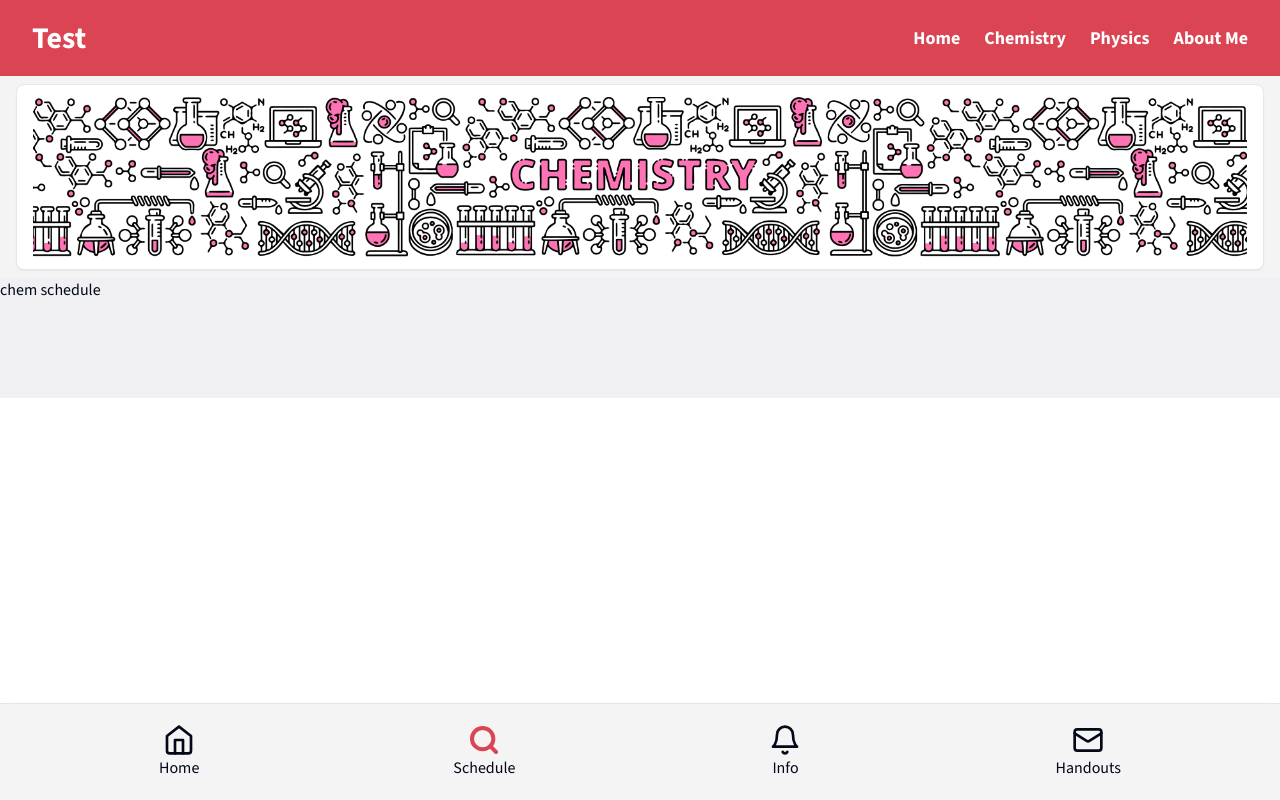
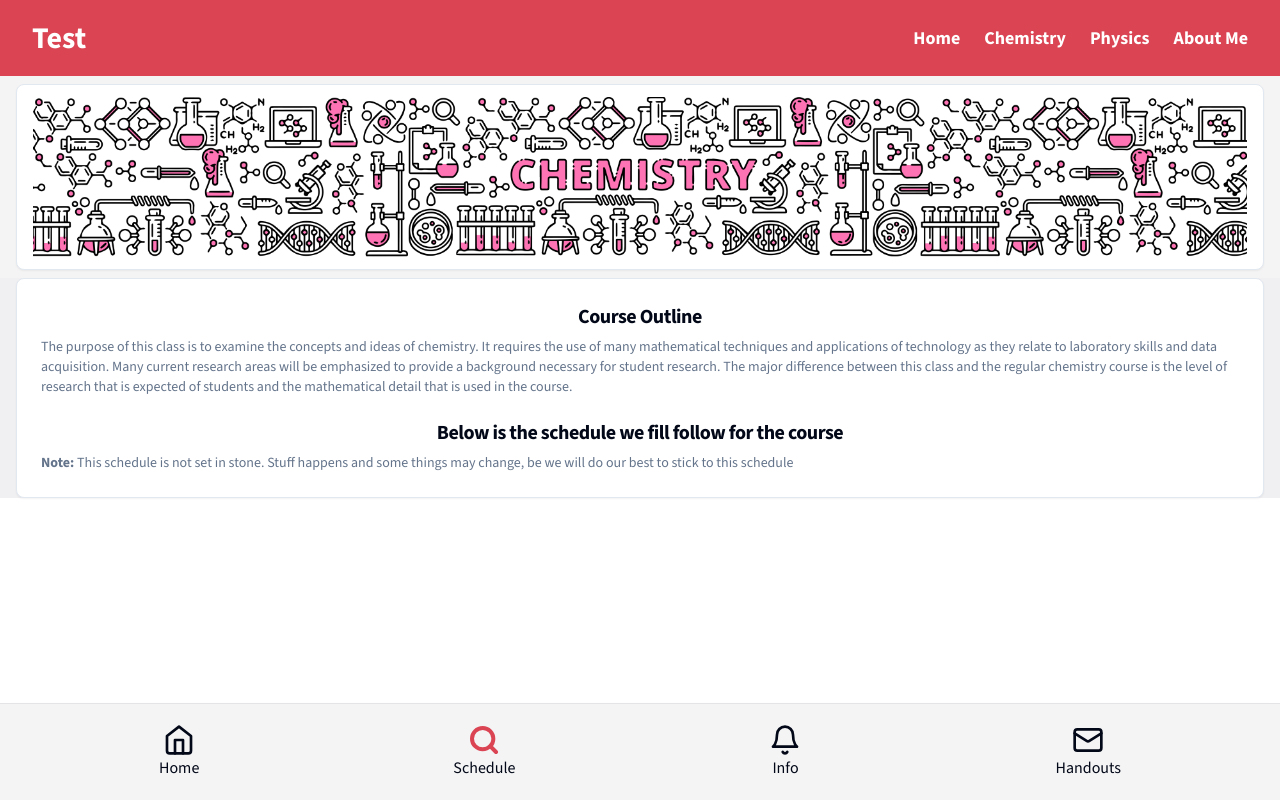
Before and after one commit to navaranks/ns-nextjs, a Next.js app: page /chem-schedule in a window 1280 px wide. Built offline with nearby package versions, Linux system fonts and the light colour scheme.

Commit message:
Small Changes

```diff
--- a/app/(chemistry)/chem-schedule/page.tsx
+++ b/app/(chemistry)/chem-schedule/page.tsx
@@ -1,7 +1,11 @@
+import { Card, CardDescription, CardHeader, CardTitle } from '@/components/ui/card'
+import ScheduleCard from '@/components/ui/schedule-card'
 import React from 'react'
 
 export default function chemschedule() {
   return (
-    <div>chem schedule</div>
+    <main className='flex flex-col px-4 gap-y-4'>
+      <ScheduleCard />
+    </main>
   )
 }
--- a/app/(chemistry)/layout.tsx
+++ b/app/(chemistry)/layout.tsx
@@ -4,12 +4,16 @@ import Navbar from '@/components/ui/navbar'
 
 export default function Layout({ children }: { children: React.ReactNode }) {
   return (
-    <div className='flex flex-col min-h-screen md:overflow-hidden'>
+    <div className='flex flex-col '>
         <Navbar bgColor='bg-[#DA4453]'/>
         <ChemHero />
-        <div className=" bg-[#F0F0F3] pb-24">{children}</div>
+        <section className='bg-[#F0F0F3]'>
+          <div className=" bg-[#F0F0F3] ">{children}</div>
+          <div className=" bg-[#F0F0F3] "></div>
+        </section>
         <BottomNav />
     </div>
 
+
   )
 }
--- a/app/layout.tsx
+++ b/app/layout.tsx
@@ -17,7 +17,7 @@ export default function RootLayout({
 }>) {
   return (
     <html lang="en">
-      <body className={inter.className}>{children}</body>
+      <body className={`${inter.className} h-dvh`} >{children}</body>
     </html>
   );
 }
--- a/components/chemistry/handout-tabs.tsx
+++ b/components/chemistry/handout-tabs.tsx
@@ -1,5 +1,6 @@
 import React, { useEffect, useState, useRef } from "react";
 import { Select, SelectTrigger, SelectValue, SelectContent, SelectItem, SelectGroup, SelectLabel } from "../ui/select";
+
 
 interface TabData {
     id: number;
@@ -41,11 +42,12 @@ const HandoutTabs: React.FC<HandoutTabsProps> = ({ tabsData, borderColor }) => {
                 {tabsData.map((tab) => (
                     <button
                         key={tab.id}
-                        className={`px-4 py-5 hover:bg-chem/20 hover:rounded-lg  ${value === tab.id ? 'font-extrabold ' : ''}`}
+                        className={`px-4 py-5 hover:bg-chem/20 hover:animate-pulse hover:rounded-lg  ${value === tab.id ? 'font-extrabold ' : ''}`}
                         onClick={() => handleChange(tab.id)}
                     >
                         {tab.title}
                     </button>
+
                 ))}
             </div>
 
--- a/components/ui/chem-accordion.tsx
+++ /dev/null
@@ -1,108 +0,0 @@
-"use client"
-
-import * as React from "react";
-import * as AccordionPrimitive from "@radix-ui/react-accordion";
-import { ChevronDown } from "lucide-react";
-import { cva } from "class-variance-authority";
-
-import { cn } from "@/lib/utils";
-
-const Accordion = AccordionPrimitive.Root;
-
-const accordionItemVariants = cva(
-  ["border-b"], // base styles
-  {
-    variants: {
-      variant: {
-        default: "border-gray-300 bg-white",
-        chem: "border-[#da4453] bg-[#da4453]", // 'chem' as a variant option
-      },
-    },
-  }
-);
-
-const accordionTriggerVariants = cva(
-  ["font-medium transition-all hover:underline"], // base styles
-  {
-    variants: {
-      variant: {
-        default: "text-black",
-        chem: "bg-[#da4453] text-white rounded-lg",
-      },
-    },
-  }
-);
-
-const accordionContentVariants = cva(
-  ["overflow-hidden text-sm transition-all"], // base styles
-  {
-    variants: {
-      variant: {
-        default: "text-black",
-        chem: "bg-[#f4f4f4] border-none rounded-b-lg",
-      },
-    },
-  }
-);
-
-// Types for props
-interface AccordionItemProps extends React.ComponentPropsWithoutRef<typeof AccordionPrimitive.Item> {
-  variant?: keyof typeof accordionItemVariants['variants']['variant'];
-}
-
-interface AccordionTriggerProps extends React.ComponentPropsWithoutRef<typeof AccordionPrimitive.Trigger> {
-  variant?: keyof typeof accordionTriggerVariants['variants']['variant'];
-}
-
-interface AccordionContentProps extends React.ComponentPropsWithoutRef<typeof AccordionPrimitive.Content> {
-  variant?: keyof typeof accordionContentVariants['variants']['variant'];
-}
-
-// Components with variant prop
-const AccordionItem = React.forwardRef<HTMLDivElement, AccordionItemProps>(
-  ({ variant, className, ...props }, ref) => (
-    <AccordionPrimitive.Item
-      ref={ref}
-      className={cn(accordionItemVariants({ variant }), className)}
-      {...props}
-    />
-  )
-);
-
-const AccordionTrigger = React.forwardRef<HTMLDivElement, AccordionTriggerProps>(
-  ({ variant, className, children, ...props }, ref) => (
-    <AccordionPrimitive.Header className="flex">
-      <AccordionPrimitive.Trigger
-        ref={ref}
-        className={cn(accordionTriggerVariants({ variant }), className)}
-        {...props}
-      >
-        {children}
-        <ChevronDown className="h-4 w-4 shrink-0 transition-transform duration-200" />
-      </AccordionPrimitive.Trigger>
-    </AccordionPrimitive.Header>
-  )
-);
-
-const AccordionContent = React.forwardRef<HTMLDivElement, AccordionContentProps>(
-  ({ variant, className, children, ...props }, ref) => (
-    <AccordionPrimitive.Content
-      ref={ref}
-      className={cn(accordionContentVariants({ variant }), className)}
-      {...props}
-    >
-      <div className="pb-4 pt-0">{children}</div>
-    </AccordionPrimitive.Content>
-  )
-);
-
-// Exporting components and variants
-export {
-  Accordion,
-  AccordionItem,
-  AccordionTrigger,
-  AccordionContent,
-  accordionItemVariants,
-  accordionTriggerVariants,
-  accordionContentVariants
-};
--- /dev/null
+++ b/components/ui/schedule-card.tsx
@@ -0,0 +1,17 @@
+import React from 'react'
+import { Card, CardHeader, CardTitle, CardDescription } from './card'
+
+function ScheduleCard() {
+  return (
+    <Card className="max-w-screen-xl w-full mx-auto">
+        <CardHeader>
+          <CardTitle className='text-xl font-extrabold text-center'>Course Outline</CardTitle>
+          <CardDescription>The purpose of this class is to examine the concepts and ideas of chemistry. It requires the use of many mathematical techniques and applications of technology as they relate to laboratory skills and data acquisition. Many current research areas will be emphasized to provide a background necessary for student research. The major difference between this class and the regular chemistry course is the level of research that is expected of students and the mathematical detail that is used in the course.</CardDescription>
+          <CardTitle className='text-xl font-extrabold text-center pt-4'>Below is the schedule we fill follow for the course</CardTitle>
+          <CardDescription><strong>Note:</strong>{" "}This schedule is not set in stone. Stuff happens and some things may change, be we will do our best to stick to this schedule</CardDescription>
+        </CardHeader>
+      </Card>
+  )
+}
+
+export default ScheduleCard
```
Also changed, not shown: 1 other file (tests, documents, lock files or other folders).
